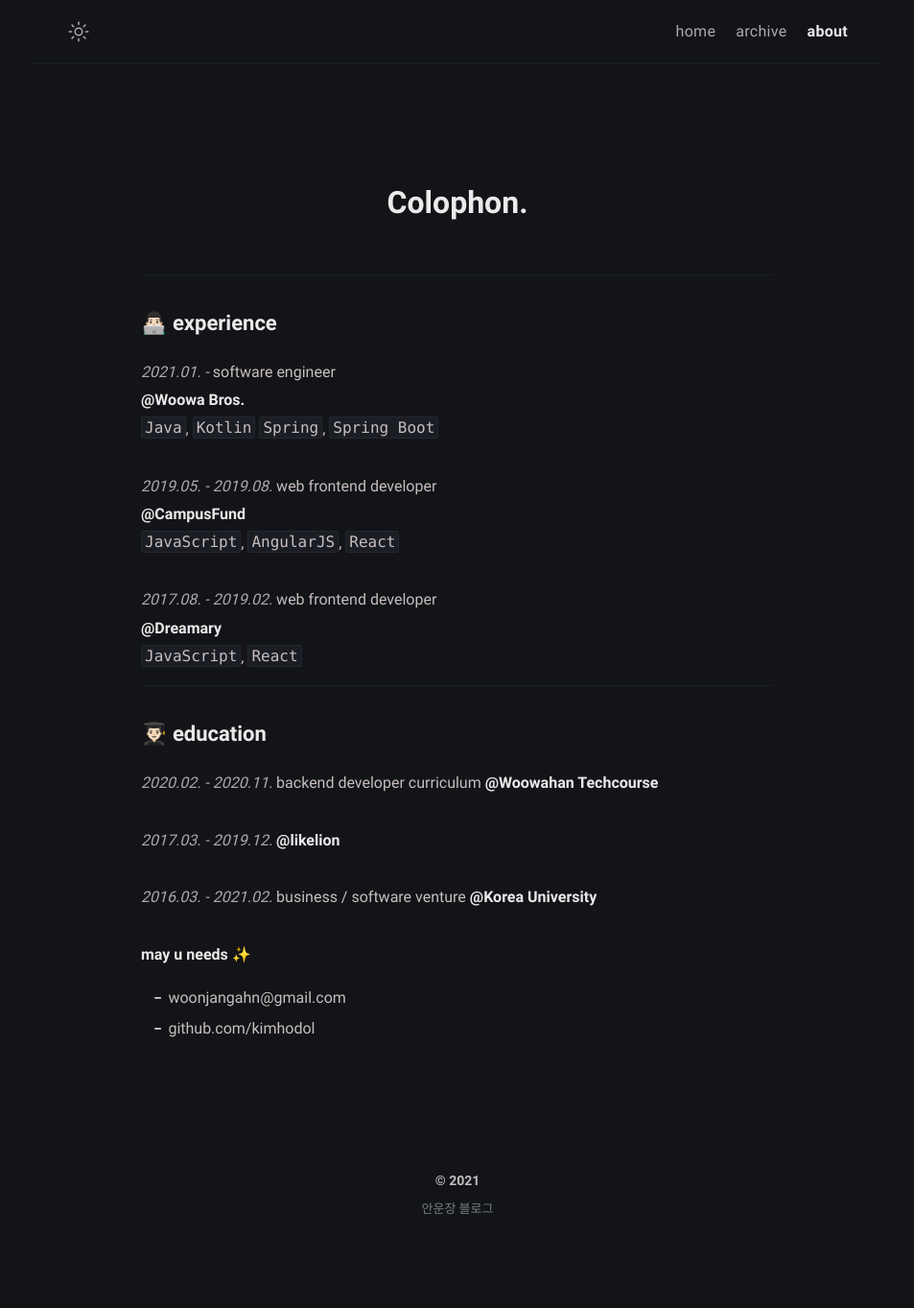
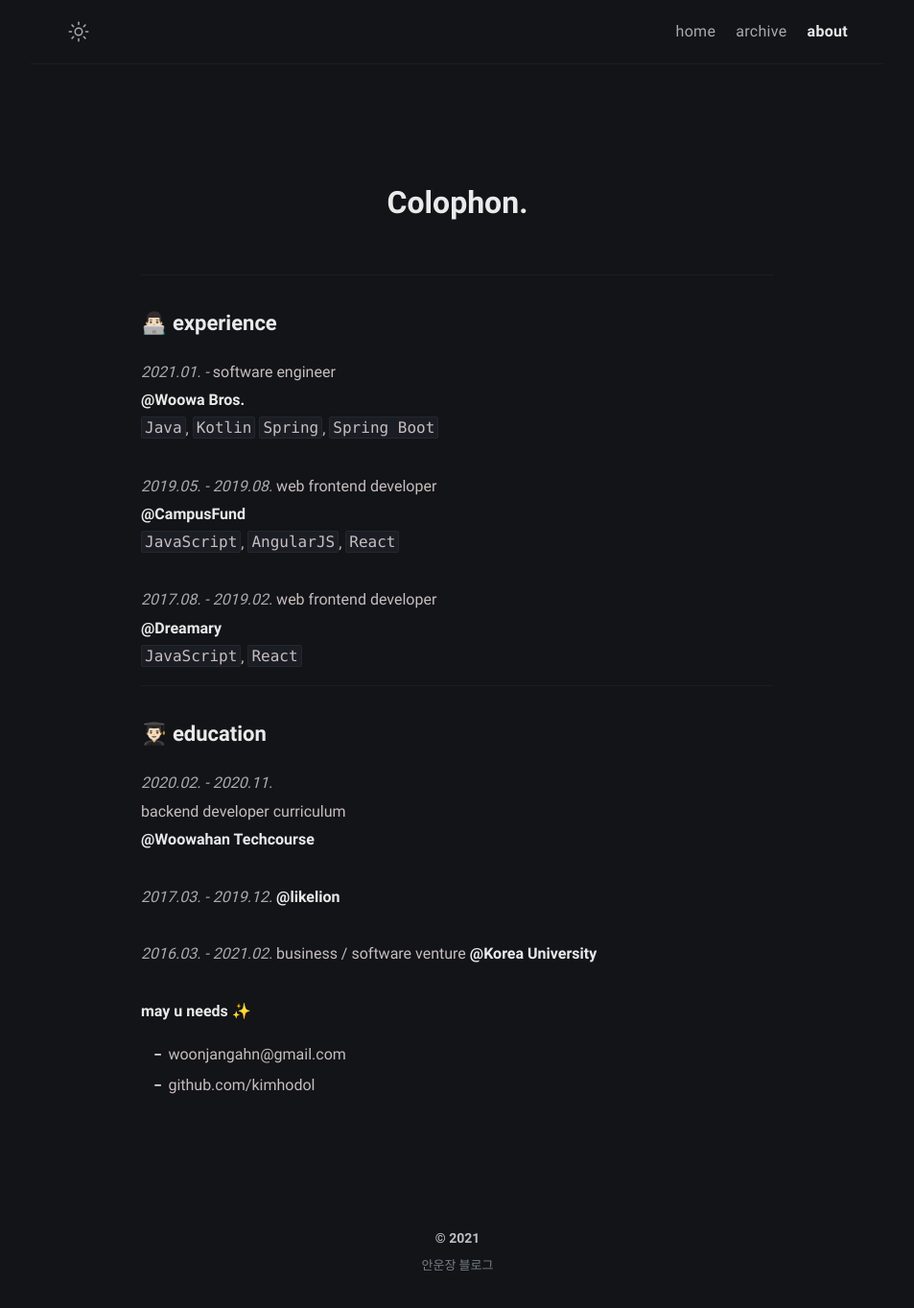
Before and after one commit to kimhodol/hodol-aa96c, a Jekyll site: the page built from about.md, in a window 1280 px wide. Shown: the whole page at 96% size, without its empty margins (163-1116 px from the left). Built offline with Jekyll 4.4.1, drawn with Linux system fonts in a browser that asks for light colours; before the commit the page ends 1304 px from its top, so only the background shows below that.

Commit message:
about.md: changed

```diff
--- a/about.md
+++ b/about.md
@@ -28,9 +28,9 @@ web frontend developer<br/>
 
 ## 👨🏻‍🎓 education
 
-<span style="color: #aaa">_2020.02. - 2020.11._</span>
-backend developer curriculum
-[**@Woowahan Techcourse**](https://woowacourse.github.io/)
+<span style="color: #aaa">_2020.02. - 2020.11._</span><br/>
+backend developer curriculum<br/>
+[**@Woowahan Techcourse**](https://woowacourse.github.io/)<br/>
 
 <span style="color: #aaa">_2017.03. - 2019.12._</span>
 [**@likelion**](https://www.facebook.com/LikelionKU)
```
